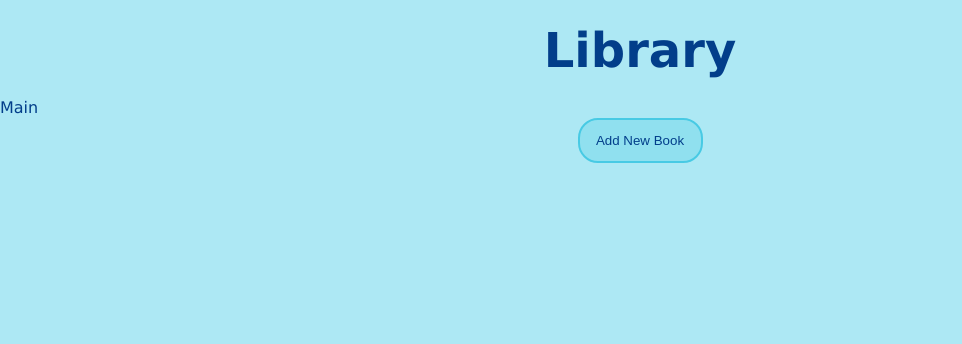
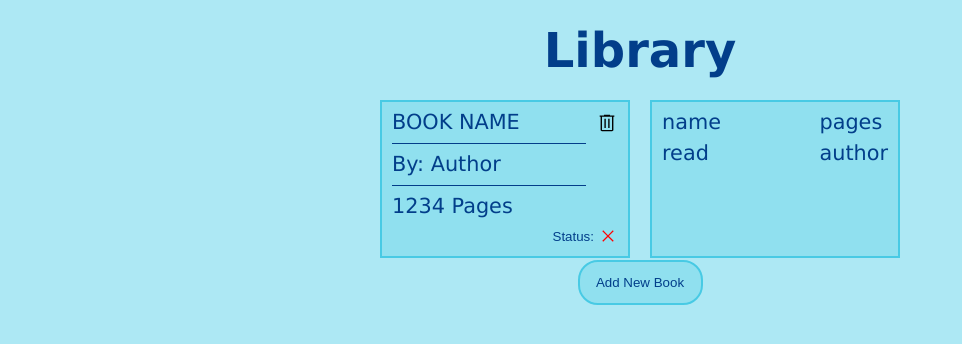
Before and after one commit to Arsalan56/Library, a website: page index.html in a window 1280 px wide. Shown: the whole page, without its empty margins (0-962 px from the left). Drawn offline with Linux system fonts and the light colour scheme.

Commit message:
Create basic div template for each book
The basic structure that each book will be given is and displayed in is
set up. There are two interactive buttons inside them: the trash and
toggle read status buttons. Besides that, each div contains a spot for
book name, author, and number of pages. The page is set up to expand
and create a column a new column for each book so long as there is
enough space.

```diff
--- a/index.html
+++ b/index.html
@@ -9,7 +9,27 @@
     </head>
     <body>
         <header>Library</header>
-        <main>Main</main>
+        <main>
+            <div>
+                <div class="book-info">
+                    <p>BOOK NAME</p>
+                    <p class="borders">By: Author</p>
+                    <p>1234 Pages</p>
+                </div>
+                <button class="trash">
+                    <img src="svg-icons/trash.svg" />
+                </button>
+                <button class="status">
+                    Status:<img src="svg-icons/uncheck.svg" />
+                </button>
+            </div>
+            <div>
+                <p>name</p>
+                <p>pages</p>
+                <p>read</p>
+                <p>author</p>
+            </div>
+        </main>
         <div class="btn"><button>Add New Book</button></div>
     </body>
 </html>
--- a/script.js
+++ b/script.js
@@ -5,3 +5,4 @@ function Book() {}
 function AddBook() {}
 
 function displayBooks() {}
+s;
--- a/style.css
+++ b/style.css
@@ -152,17 +152,13 @@ header {
     height: 100px;
 }
 
-main {
-    display: grid;
-}
-
 .btn {
     display: flex;
     justify-content: center;
     align-items: center;
 }
 
-button {
+.btn > button {
     border: 0px;
     width: 125px;
     height: 45px;
@@ -173,4 +169,61 @@ button {
     color: var(--text-color);
 }
 
-/* https: ; //coolors.co/palettes/popular/turquoise */
+/* https://coolors.co/palettes/popular/turquoise */
+
+/* Books div style */
+
+main {
+    display: grid;
+    grid-template: min-content / repeat(auto-fit, 250px);
+    gap: 20px;
+    justify-content: center;
+    grid-auto-rows: 200px;
+    font-size: 1.3em;
+}
+
+main > div {
+    background: #90e0ef;
+    border: 2px solid #48cae4;
+    padding: 10px;
+    display: grid;
+    grid-template: min-content 20px / 1fr min-content;
+    gap: 10px;
+}
+
+main > div > button {
+    display: flex;
+    background: none;
+    border: 2px solid red;
+    border: none;
+    justify-self: end;
+    padding: 0px;
+    align-items: center;
+    gap: 4px;
+    color: var(--text-color);
+}
+
+.borders {
+    padding: 10px 0px;
+    border-top: 0.5px solid #023e8a;
+    border-bottom: 0.5px solid #023e8a;
+}
+
+.trash {
+    grid-column-start: 2;
+    display: flex;
+    align-items: start;
+    justify-content: center;
+}
+
+.status {
+    grid-column: span 2;
+}
+
+.book-info {
+    display: flex;
+    flex-direction: column;
+    gap: 10px;
+    flex-grow: 1;
+    justify-content: space-around;
+}
```
Also changed, not shown: svg-icons/check.svg (added), svg-icons/trash.svg (added), svg-icons/uncheck.svg (added).
